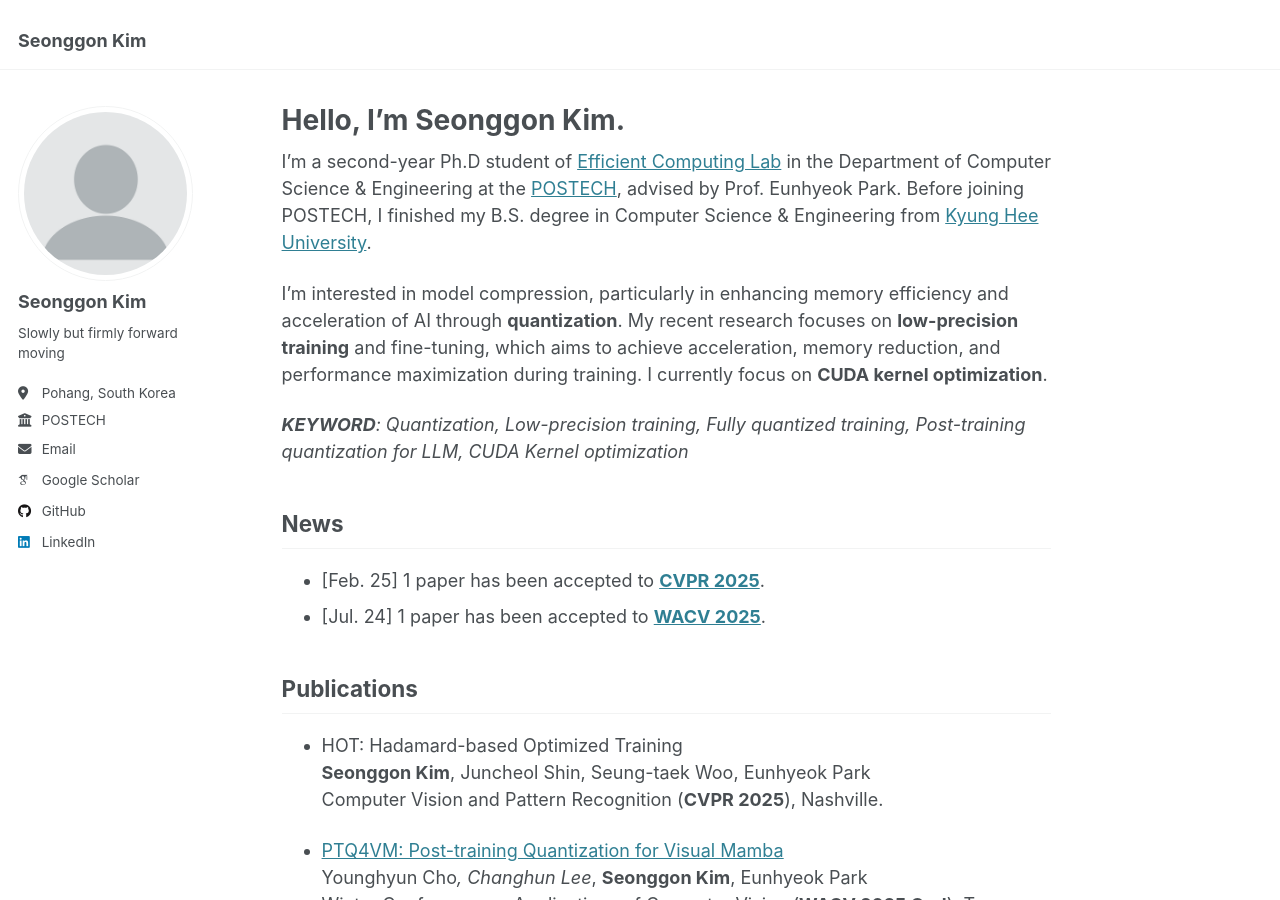
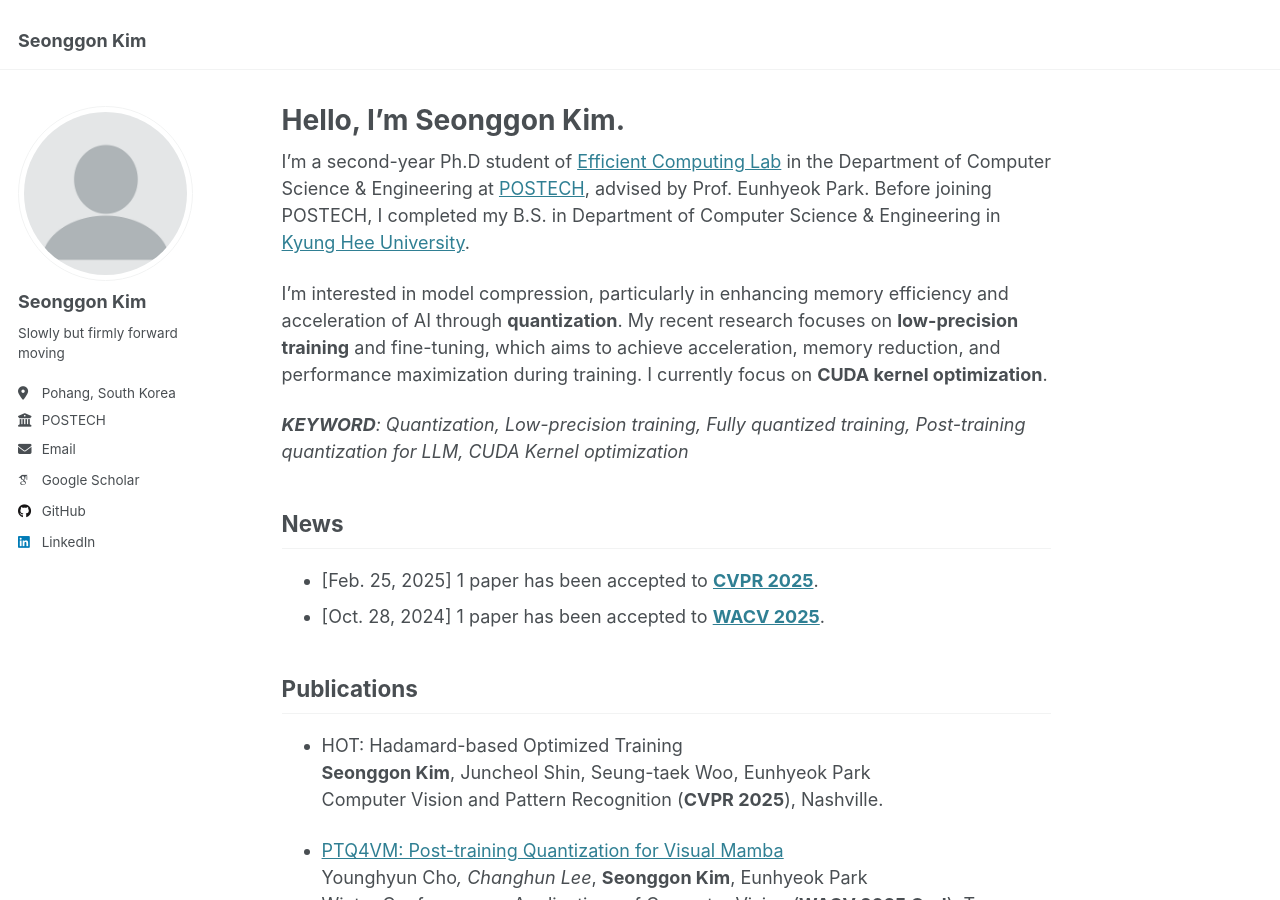
Before and after one commit to sungonuni/sungonuni.github.io, a Jekyll site: the page built from _pages/about.md, in a window 1280 px wide and 900 px high. Built offline with Jekyll 4.4.1, drawn with Linux system fonts in a browser that asks for light colours; some web fonts are replaced.

Commit message:
Finally fix

```diff
--- a/_pages/about.md
+++ b/_pages/about.md
@@ -7,7 +7,7 @@ redirect_from:
   - /about.html
 ---
 
-I'm a second-year Ph.D student of [Efficient Computing Lab](https://sites.google.com/view/eh-p) in the Department of Computer Science & Engineering at the [POSTECH](https://www.postech.ac.kr), advised by Prof. Eunhyeok Park. Before joining POSTECH, I finished my B.S. degree in Computer Science & Engineering from [Kyung Hee University](https://www.khu.ac.kr).
+I'm a second-year Ph.D student of [Efficient Computing Lab](https://sites.google.com/view/eh-p) in the Department of Computer Science & Engineering at [POSTECH](https://www.postech.ac.kr), advised by Prof. Eunhyeok Park. Before joining POSTECH, I completed my B.S. in Department of Computer Science & Engineering in [Kyung Hee University](https://www.khu.ac.kr).
 
 I'm interested in model compression, particularly in enhancing memory efficiency and acceleration of AI through **quantization**. My recent research focuses on **low-precision training** and fine-tuning, which aims to achieve acceleration, memory reduction, and performance maximization during training. I currently focus on **CUDA kernel optimization**.
 
@@ -16,8 +16,8 @@ _**KEYWORD**: Quantization, Low-precision training, Fully quantized training, Po
 
 News
 -----
-- [Feb. 25] 1 paper has been accepted to [**CVPR 2025**](https://cvpr.thecvf.com/).
-- [Jul. 24] 1 paper has been accepted to [**WACV 2025**](wacv2025.thecvf.com).
+- [Feb. 25, 2025] 1 paper has been accepted to [**CVPR 2025**](https://cvpr.thecvf.com/).
+- [Oct. 28, 2024] 1 paper has been accepted to [**WACV 2025**](wacv2025.thecvf.com).
 
 
 Publications
```
